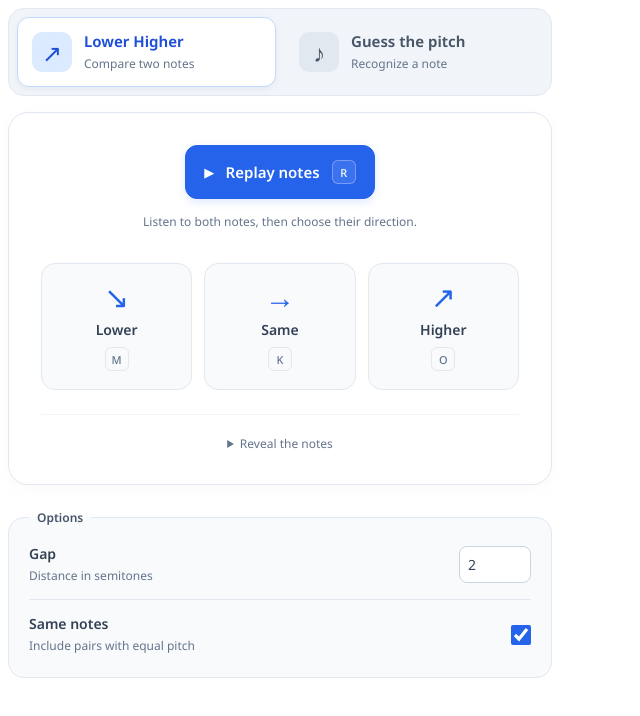
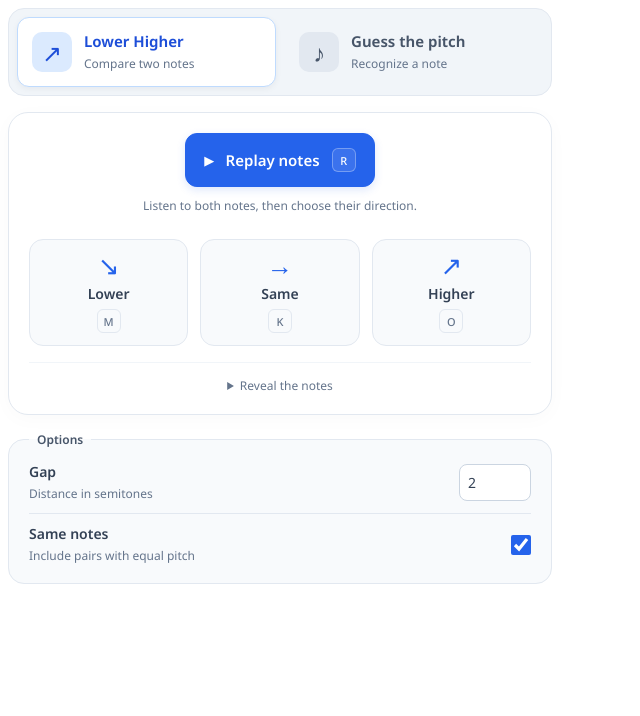
Before and after one commit to igormukhin/hear-the-pitch, a Vue app: page / in a window 1280 px wide. Shown: the top 716 px of the page, without its empty margins (0-640 px from the left). Built offline with nearby package versions, Linux system fonts and the light colour scheme.

Commit message:
higher lower: fix page height

```diff
--- a/src/components/LowerHigher.vue
+++ b/src/components/LowerHigher.vue
@@ -138,7 +138,7 @@ function answerSame() {
 }
 
 .practice-card {
-  padding: 2rem;
+  padding: 1.25rem;
   background: #fff;
   border: 1px solid #e2e8f0;
   border-radius: 1.25rem;
@@ -146,7 +146,7 @@ function answerSame() {
 }
 
 .playback {
-  padding: 0 0 1.5rem;
+  padding: 0 0 1rem;
   text-align: center;
 }
 
@@ -199,8 +199,8 @@ kbd {
 }
 
 .feedback {
-  min-height: 2.5rem;
-  padding-top: 0.875rem;
+  min-height: 2.25rem;
+  padding-top: 0.625rem;
   color: #64748b;
   font-size: 0.75rem;
   line-height: 1.5;
@@ -224,9 +224,9 @@ kbd {
   display: flex;
   flex-direction: column;
   align-items: center;
-  gap: 0.5rem;
+  gap: 0.375rem;
   min-width: 0;
-  padding: 1.125rem 0.5rem;
+  padding: 0.75rem 0.5rem;
   border: 1px solid #e2e8f0;
   border-radius: 0.875rem;
   background: #f8fafc;
@@ -247,7 +247,7 @@ kbd {
 
 .direction {
   color: #2563eb;
-  font-size: 1.875rem;
+  font-size: 1.625rem;
   line-height: 1;
 }
 
@@ -257,8 +257,8 @@ kbd {
 }
 
 .answer-reveal {
-  margin-top: 1.5rem;
-  padding-top: 1.25rem;
+  margin-top: 1rem;
+  padding-top: 0.875rem;
   border-top: 1px solid #f1f5f9;
   text-align: center;
 }
@@ -272,7 +272,7 @@ kbd {
 }
 
 .answer-reveal p {
-  margin: 1rem 0 0;
+  margin: 0.375rem 0 0;
   font-size: 1rem;
   font-weight: 600;
 }
@@ -284,7 +284,7 @@ kbd {
 
 .options {
   min-width: 0;
-  margin: 1.5rem 0 0;
+  margin: 1rem 0 0;
   padding: 0.25rem 1.25rem 0.5rem;
   background: #f8fafc;
   border: 1px solid #e2e8f0;
@@ -303,7 +303,7 @@ kbd {
   justify-content: space-between;
   align-items: center;
   gap: 1rem;
-  padding: 0.875rem 0;
+  padding: 0.625rem 0;
 }
 
 .option-row + .option-row {
@@ -353,7 +353,7 @@ button:focus-visible, input:focus-visible, summary:focus-visible {
 
 @media (max-width: 420px) {
   .practice-card {
-    padding: 1.5rem 1rem;
+    padding: 1rem;
   }
 
   .answer-buttons {
@@ -366,4 +366,31 @@ button:focus-visible, input:focus-visible, summary:focus-visible {
     transition: none;
   }
 }
+
+@media (max-height: 700px) {
+  .practice-card {
+    padding: 1rem;
+  }
+
+  .playback {
+    padding-bottom: 0.75rem;
+  }
+
+  .replay-button {
+    padding-top: 0.625rem;
+    padding-bottom: 0.625rem;
+  }
+
+  .feedback {
+    min-height: 2rem;
+  }
+
+  .options {
+    margin-top: 0.75rem;
+  }
+
+  .option-row {
+    padding: 0.5rem 0;
+  }
+}
 </style>
```
